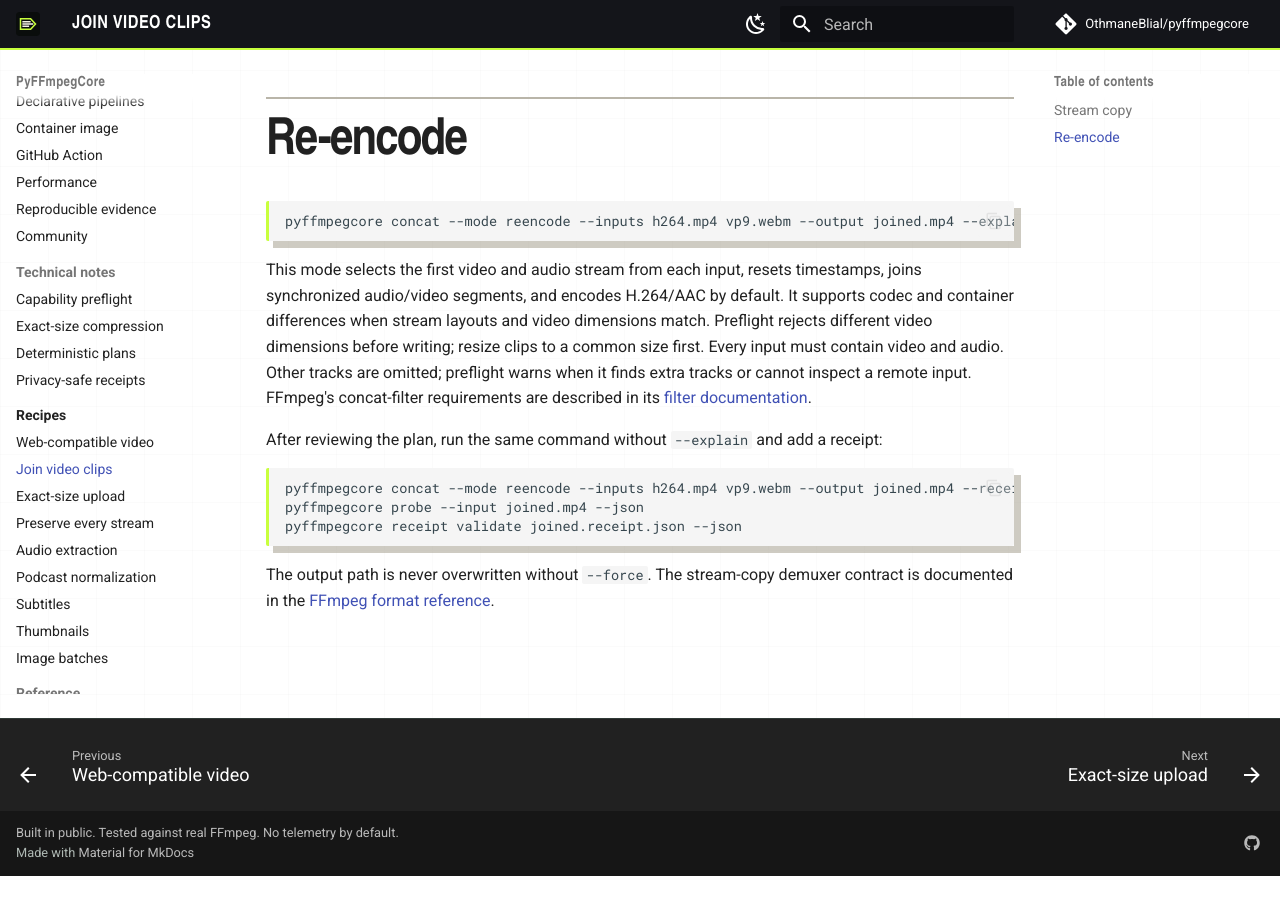
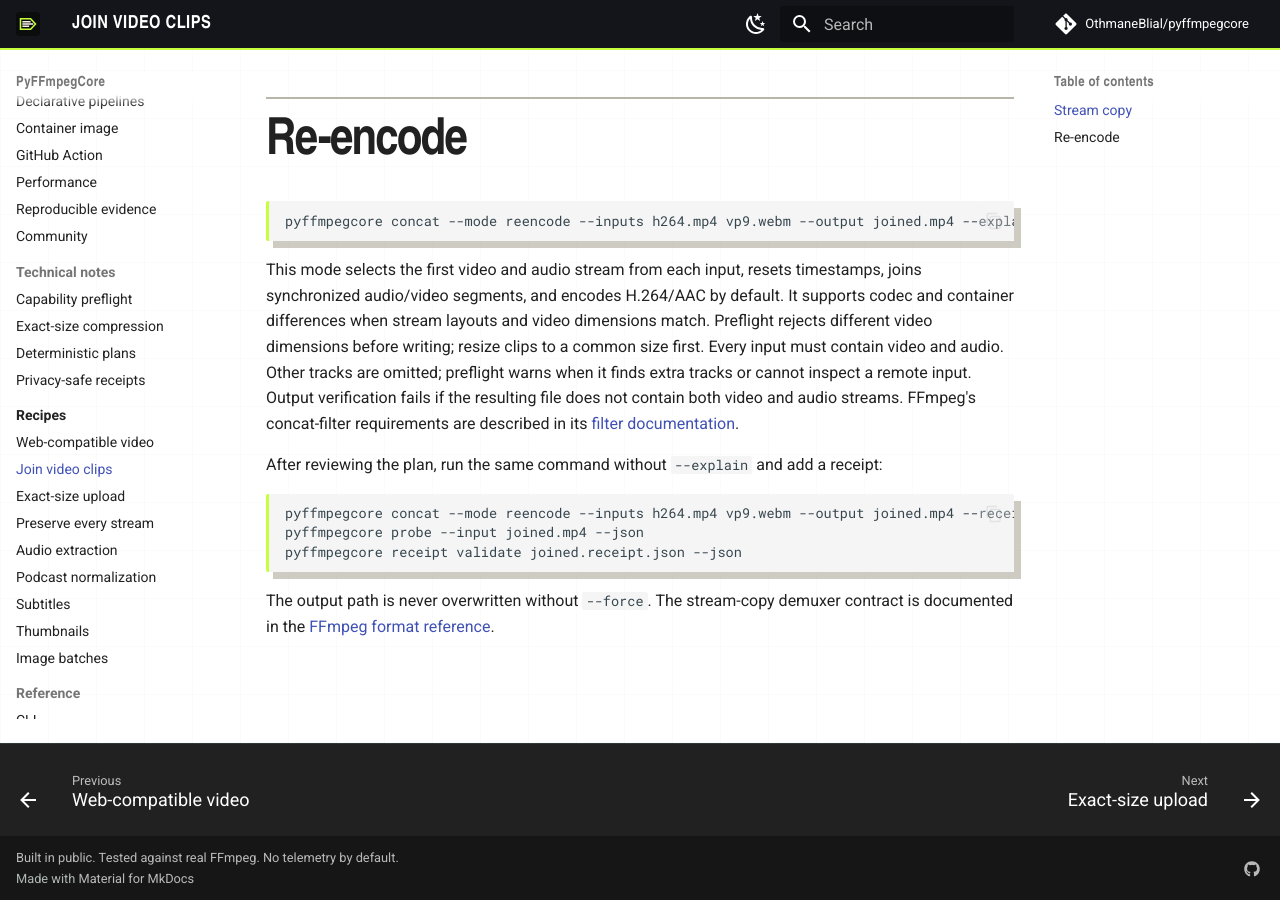
Before and after one commit to OthmaneBlial/pyffmpegcore, an MkDocs documentation site: the page built from docs/recipes/concatenate-videos.md, in a window 1280 px wide and 900 px high, scrolled down 844 px. Built offline with MkDocs 1.6.1 and Material for MkDocs 9.7.7, drawn with Linux system fonts in a browser that asks for light colours; comment, search, counter and statistics services are not loaded; before the commit the page ends 1720 px from its top, so only the background shows below that.

Commit message:
fix: verify concat output streams

```diff
--- a/docs/recipes/concatenate-videos.md
+++ b/docs/recipes/concatenate-videos.md
@@ -31,7 +31,8 @@
 video dimensions match. Preflight rejects different video dimensions before
 writing; resize clips to a common size first. Every input must contain video
 and audio. Other tracks are omitted; preflight warns when it finds extra tracks
-or cannot inspect a remote input. FFmpeg's concat-filter requirements are
+or cannot inspect a remote input. Output verification fails if the resulting
+file does not contain both video and audio streams. FFmpeg's concat-filter requirements are
 described in its [filter documentation](https://ffmpeg.org/ffmpeg-filters.html#concat).
 
 After reviewing the plan, run the same command without `--explain` and add a
```
Also changed, not shown: CHANGELOG.md (+2 -1 lines), ROADMAP.md (+3 -0 lines), docs/PROGRESS.md (+1 -0 lines), 3 other files.
